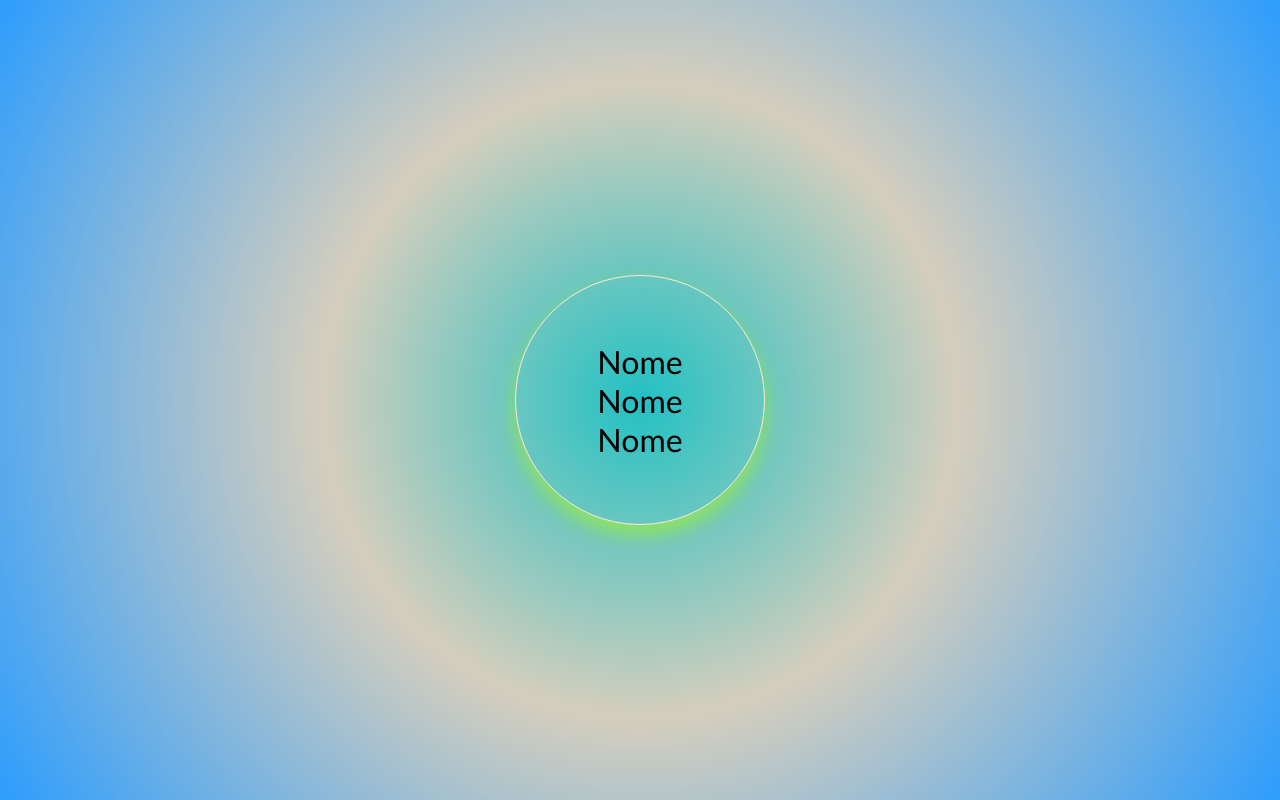
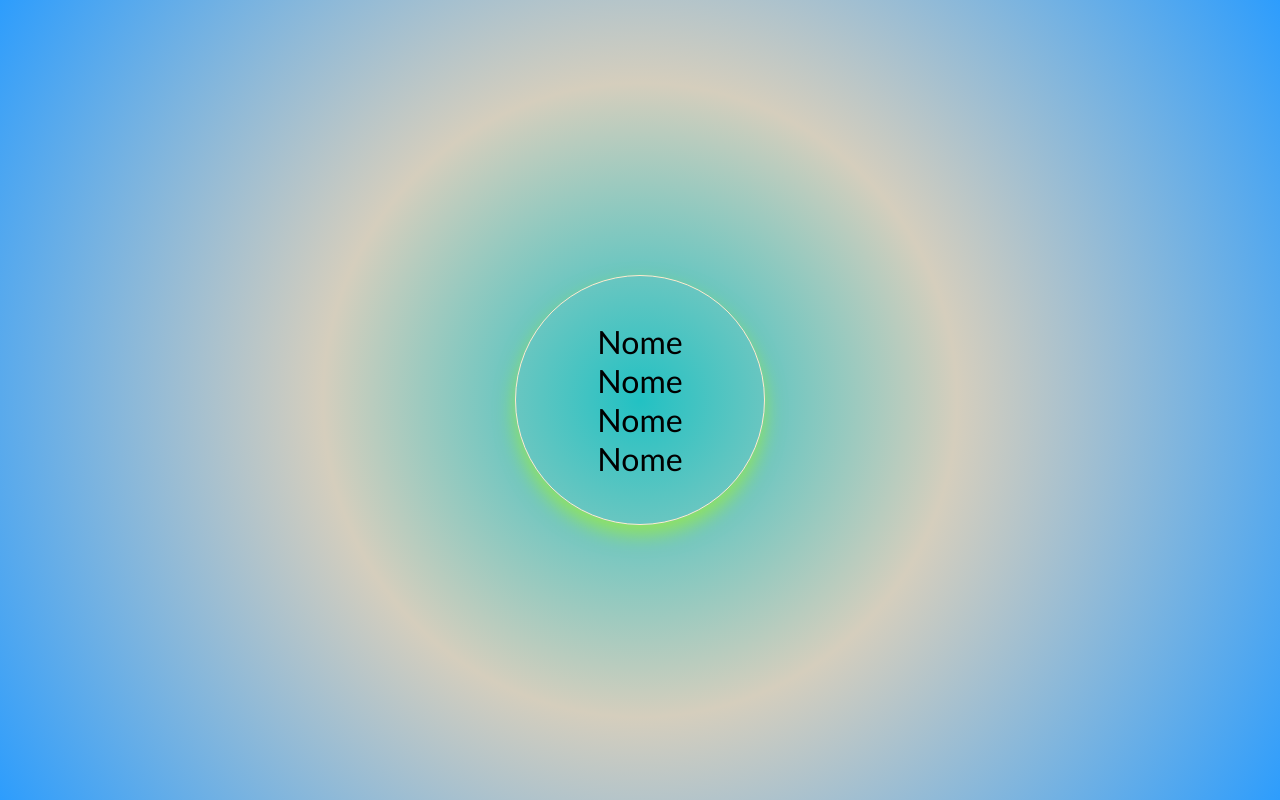
Before and after one commit to muriloapolo/card-hover-teste, a plain HTML site: page index.html in a window 1280 px wide. Drawn offline with Linux system fonts and the light colour scheme.

Commit message:
Teste MErge

```diff
--- a/index.html
+++ b/index.html
@@ -21,7 +21,7 @@
                         <li>Nome</li>
                         <li>Nome</li>
                         <li>Nome</li>
-
+                        <li>Nome</li>
                     </ul>
                 </div>
                 <div class="cardBack">
```
